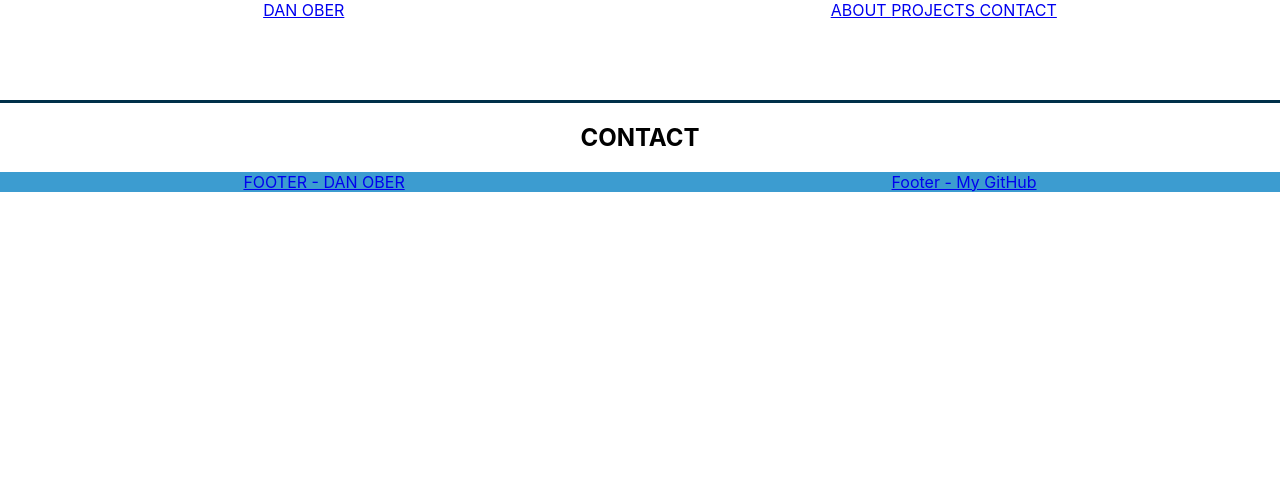
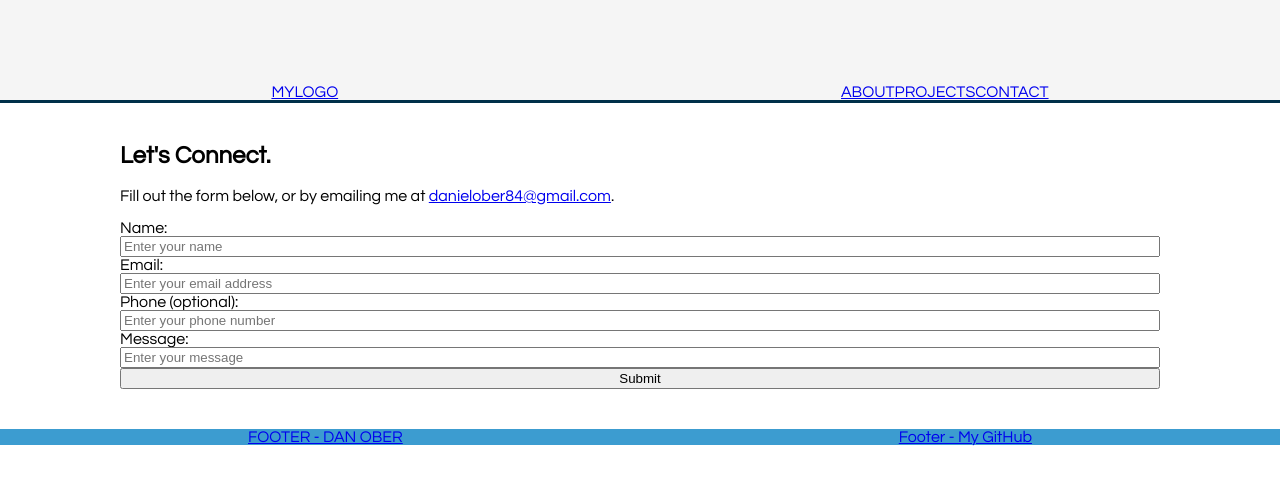
Before and after one commit to daniel-ober/danoberportfolio, a React (Create React App) app in the folder client/: page /contact in a window 1280 px wide. Shown: the top 484 px of the page. Built offline with nearby package versions, Linux system fonts and the light colour scheme.

Commit message:
added shell to components, layout, form

```diff
--- a/client/src/App.css
+++ b/client/src/App.css
@@ -3,32 +3,46 @@
 }
 
 .nav {
+  background-color: whitesmoke;
   width: 100%;
   height: 100px;
   display: flex;
   flex-direction: row;
   justify-content: space-around;
   padding: 0px 20px;
+  text-decoration: none;
   border-bottom: 3px solid #003049;
+  z-index: 2;
 }
 
 .nav-left {
-
+  margin-top: auto;
 }
 
 .nav-right {
-
+  margin-top: auto;
+  display: flex;
+  flex-direction: row;
 }
 
 .layout-children {
-  text-align: center;
+  margin: 5vh 15vh 5vh 15vh;
 }
+
+.form-container {
+  display: flex;
+  flex-direction: column;
+  width: 100%;
+}
+
+input {}
 
 footer {
   bottom: 0;
   display: flex;
   flex-direction: row;
   background-color: #3c9cd0;
+  text-decoration: none;
   color: white;
   justify-content: space-around;
   clear: both;
--- a/client/src/App.js
+++ b/client/src/App.js
@@ -1,4 +1,3 @@
-// import logo from './logo.svg';
 import "./App.css";
 import { Route } from "react-router-dom";
 import Home from "./components/Home";
@@ -9,7 +8,7 @@ import Layout from "./components/Layout";
 
 function App() {
   return (
-    <div className="main-container">
+    <>
       <Layout>
         <Route exact path="/">
           <Home />
@@ -24,7 +23,7 @@ function App() {
           <Contact />
         </Route>
       </Layout>
-    </div>
+    </>
   );
 }
 
--- a/client/src/components/About.jsx
+++ b/client/src/components/About.jsx
@@ -1,9 +1,15 @@
 import React from "react";
+import { Link } from 'react-router-dom'
 
 export default function About() {
   return (
     <div className="about-container">
       <h2>ABOUT</h2>
+      <p>Energetic and creative self-starter and entrepreneur seeking opportunity to expand personal and professional skills and contribute to a team-oriented environment. Excellent communication skills with proven abilities in fostering and retaining client relationships.
+        <br/><br/>
+      Interested in learning more? <Link to='/contact'>Let's connect.</Link>
+      </p>
+
     </div>
   );
 }
--- a/client/src/components/Contact.jsx
+++ b/client/src/components/Contact.jsx
@@ -3,7 +3,34 @@ import React from "react";
 export default function Contact() {
   return (
     <div className="contact-container">
-      <h2>CONTACT</h2>
+      <h2>Let's Connect.</h2>
+      <p>
+        Fill out the form below, or by emailing me at{" "}
+        <a href="mailto:danielober84@gmail.com">danielober84@gmail.com</a>.
+      </p>
+      <form className="form-container">
+        <label>Name:</label>
+        <input required name="name" type="text" placeholder="Enter your name" />
+        <label>Email:</label>
+        <input
+          required
+          name="email"
+          type="email"
+          placeholder="Enter your email address"
+        />
+        <label>Phone (optional):</label>
+        <input name="phone" type="tel" placeholder="Enter your phone number" />
+        <label>Message:</label>
+        <input
+          required
+          name="message"
+          type="text"
+          placeholder="Enter your message"
+          min="50"
+          max="500"
+        />
+        <button>Submit</button>
+      </form>
     </div>
   );
 }
--- a/client/src/components/Home.jsx
+++ b/client/src/components/Home.jsx
@@ -1,9 +1,19 @@
 import React from "react";
+import { Link } from 'react-router-dom'
 
 export default function Home() {
   return (
     <div className="main-container">
-      <h2>HOME</h2>
+      <h3>DANOBER</h3>
+      <br/>
+      <h1>Problem Solver.</h1>
+      <h1>Creative Designer.</h1>
+      <h1>Mission Driven.</h1>
+      <p>
+      Energetic and creative self-starter and entrepreneur seeking opportunity to expand personal and professional skills and contribute to a team-oriented environment. Excellent communication skills with proven abilities in fostering and retaining client relationships.
+      <br/><br/>
+      <Link to='/about'>Learn more</Link>
+      </p>
     </div>
   );
 }
--- a/client/src/components/Nav.jsx
+++ b/client/src/components/Nav.jsx
@@ -5,12 +5,12 @@ export default function Nav() {
   return (
     <div className="nav">
       <div className="nav-left">
-        <NavLink to="/">DAN OBER</NavLink>
+        <NavLink to="/">MYLOGO</NavLink>
       </div>
       <div className="nav-right">
-        <NavLink to="/about">ABOUT </NavLink>
-        <NavLink to="/projects"> PROJECTS</NavLink>
-        <NavLink to="/contact"> CONTACT</NavLink>
+        <NavLink to="/about">ABOUT</NavLink>
+        <NavLink to="/projects">PROJECTS</NavLink>
+        <NavLink to="/contact">CONTACT</NavLink>
       </div>
     </div>
   );
--- a/client/src/components/Projects.jsx
+++ b/client/src/components/Projects.jsx
@@ -4,6 +4,10 @@ export default function Projects() {
   return (
     <div className="projects-container">
       <h2>PROJECTS</h2>
+      <h3>Sunday Driver</h3>
+      <h3>doberpop</h3>
+      <h3>ARTIST ABC</h3>
+      <h3>Hot Chicken Heroes</h3>
     </div>
   );
 }
--- a/client/src/index.css
+++ b/client/src/index.css
@@ -1,8 +1,8 @@
+@import url('https://fonts.googleapis.com/css2?family=Questrial&display=swap');
+
 body {
   margin: 0;
-  font-family: -apple-system, BlinkMacSystemFont, 'Segoe UI', 'Roboto', 'Oxygen',
-    'Ubuntu', 'Cantarell', 'Fira Sans', 'Droid Sans', 'Helvetica Neue',
-    sans-serif;
+  font-family: 'Questrial', sans-serif;
   -webkit-font-smoothing: antialiased;
   -moz-osx-font-smoothing: grayscale;
 }
```
